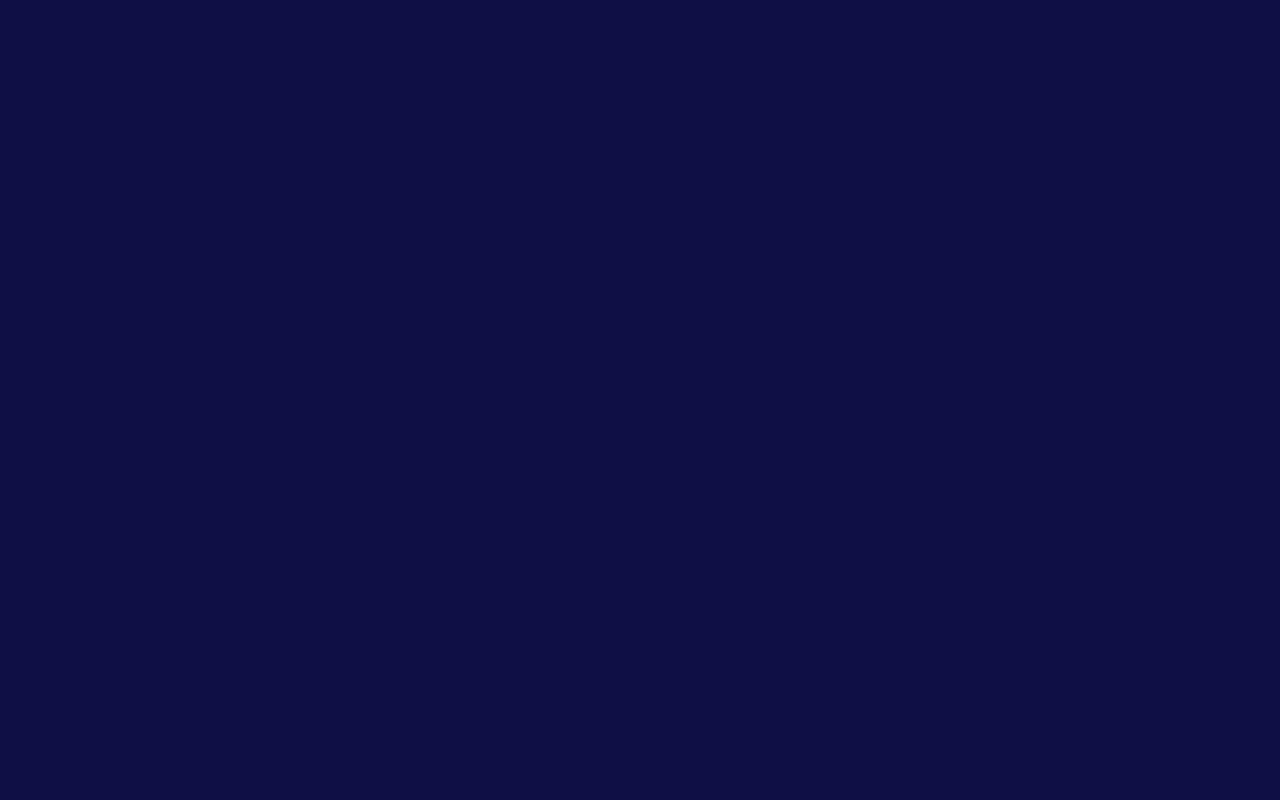
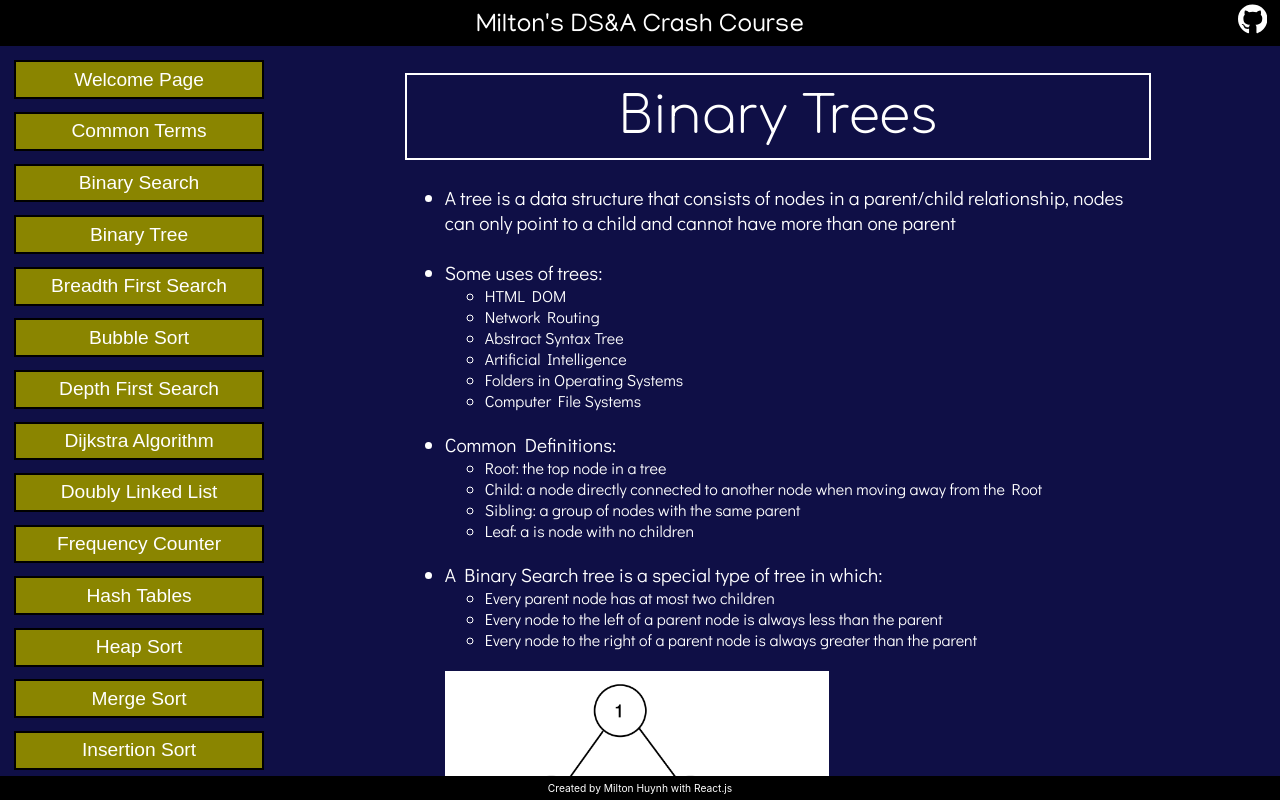
Before and after one commit to miltonhuynh/DSA-guide, a React (Create React App) app in the folder app/: page /DSA-guide/BinaryTree in a window 1280 px wide. Before the commit this address had no page. Built offline with nearby package versions, Linux system fonts and the light colour scheme; a web font is replaced by a local one.

Commit message:
Added BST page, added content

```diff
--- a/app/src/Components/Nav.js
+++ b/app/src/Components/Nav.js
@@ -9,6 +9,7 @@ export default function Nav() {
       <div class="Concept_Links" onClick={() => navigate("")}>Welcome Page</div>
       <div class="Concept_Links" onClick={() => navigate("Definitions")}>Common Terms</div>
       <div class="Concept_Links" onClick={() => navigate("BinarySearch")}>Binary Search</div>
+      <div class="Concept_Links" onClick={() => navigate("BinaryTree")}>Binary Tree</div>
       <div class="Concept_Links" onClick={() => navigate("BreadthFirstSearch")}>Breadth First Search</div>
       <div class="Concept_Links" onClick={() => navigate("BubbleSort")}>Bubble Sort</div>
       <div class="Concept_Links" onClick={() => navigate("DepthFirstSearch")}>Depth First Search</div>
--- /dev/null
+++ b/app/src/Concepts/BinaryTree.js
@@ -0,0 +1,45 @@
+import React from 'react'
+
+export default function BinaryTree() {
+  return (
+    <div class="Concept_page">
+      <div class="Concept_title">Binary Trees</div>
+      <div class="Container">
+				<div class="font-m">
+					<ul>
+						<li>A tree is a data structure that consists of nodes in a parent/child relationship, nodes can only point to a child and cannot have more than one parent</li><br/>
+						<li> Some uses of trees:</li>
+							<div class="font-sm">
+								<ul>
+								<li>HTML DOM</li>
+								<li>Network Routing</li>
+								<li>Abstract Syntax Tree</li>
+								<li>Artificial Intelligence</li>
+								<li>Folders in Operating Systems</li>
+								<li>Computer File Systems</li>
+								</ul><br/>
+							</div>
+						<li>Common Definitions:</li>
+							<div class="font-sm">
+								<ul>
+								<li>Root: the top node in a tree</li>
+								<li>Child: a node directly connected to another node when moving away from the Root</li>
+								<li>Sibling: a group of nodes with the same parent</li>
+								<li>Leaf: a is node with no children</li>
+								</ul><br/>
+							</div>
+						<li>A Binary Search tree is a special type of tree in which: </li>
+						<div class="font-sm">
+							<ul>
+								<li>Every parent node has at most two children</li>
+								<li>Every node to the left of a parent node is always less than the parent</li>
+								<li>Every node to the right of a parent node is always greater than the parent</li><br/>
+							</ul>
+						</div>
+						<img src={require('../images/binarytree.png')} style={{width: "30vw"}} alt="Singly linked list illustration"></img><br/><br/><br/>
+					</ul>
+				</div>
+      </div>
+    </div>
+  )
+}
--- a/app/src/index.js
+++ b/app/src/index.js
@@ -28,6 +28,7 @@ import RadixSort from './Concepts/RadixSort';
 import SinglyLinkedList from './Concepts/SinglyLinkedList';
 import DoublyLinkedList from './Concepts/DoublyLinkedList';
 import Queue from './Concepts/Queue';
+import BinaryTree from './Concepts/BinaryTree';
 
 const root = ReactDOM.createRoot(document.getElementById('root'));
 root.render(
@@ -59,6 +60,7 @@ root.render(
         <Route path="/DSA-guide/SinglyLinkedList" element={<SinglyLinkedList />} />
         <Route path="/DSA-guide/DoublyLinkedList" element={<DoublyLinkedList />} />
         <Route path="/DSA-guide/Queue" element={<Queue />} />
+        <Route path="/DSA-guide/BinaryTree" element={<BinaryTree />} />
 
       </Route>
     </Routes>
```
Also changed, not shown: app/src/images/binarytree.png (added), 1 other file (tests, documents, lock files or other folders).
